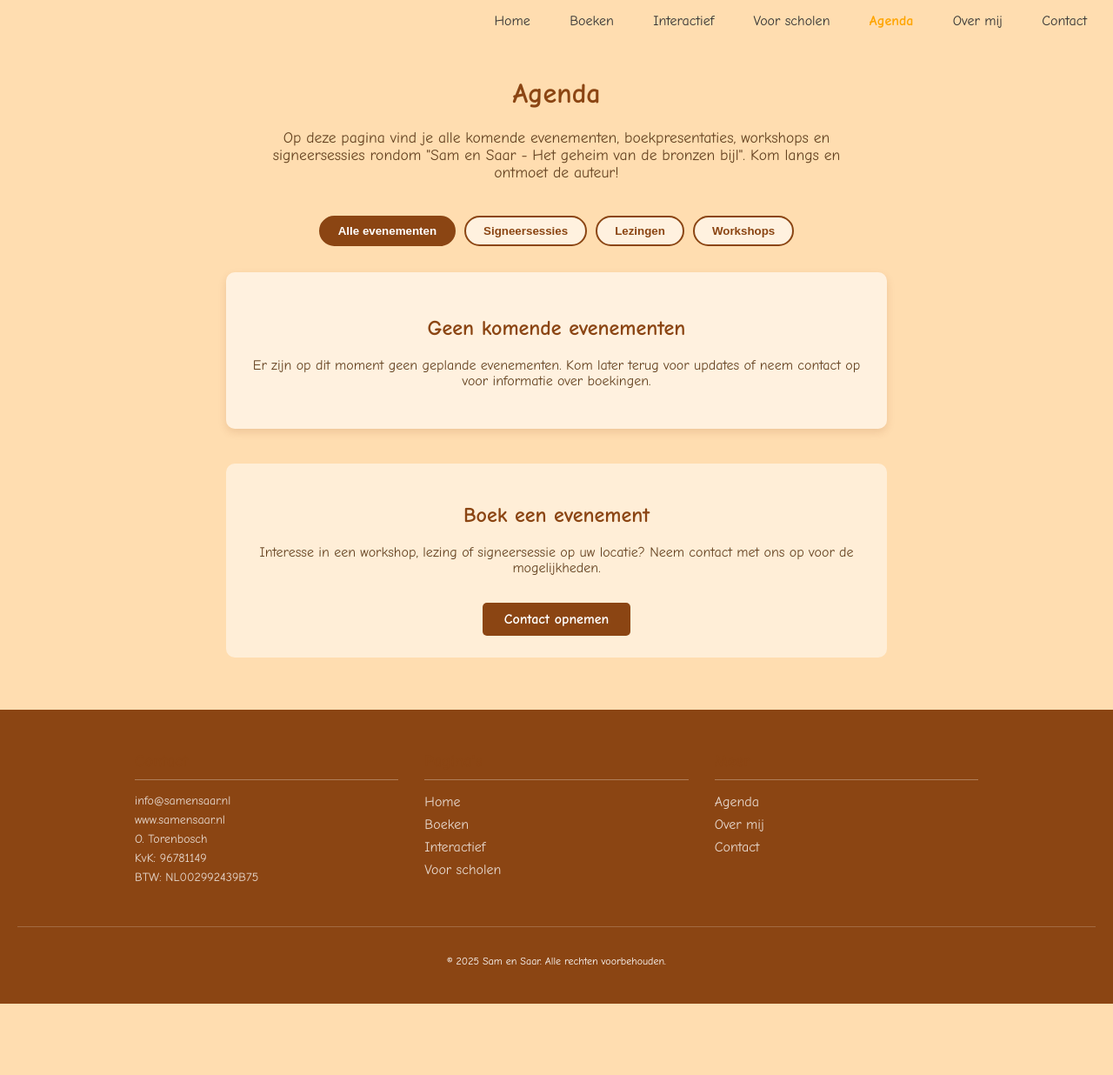
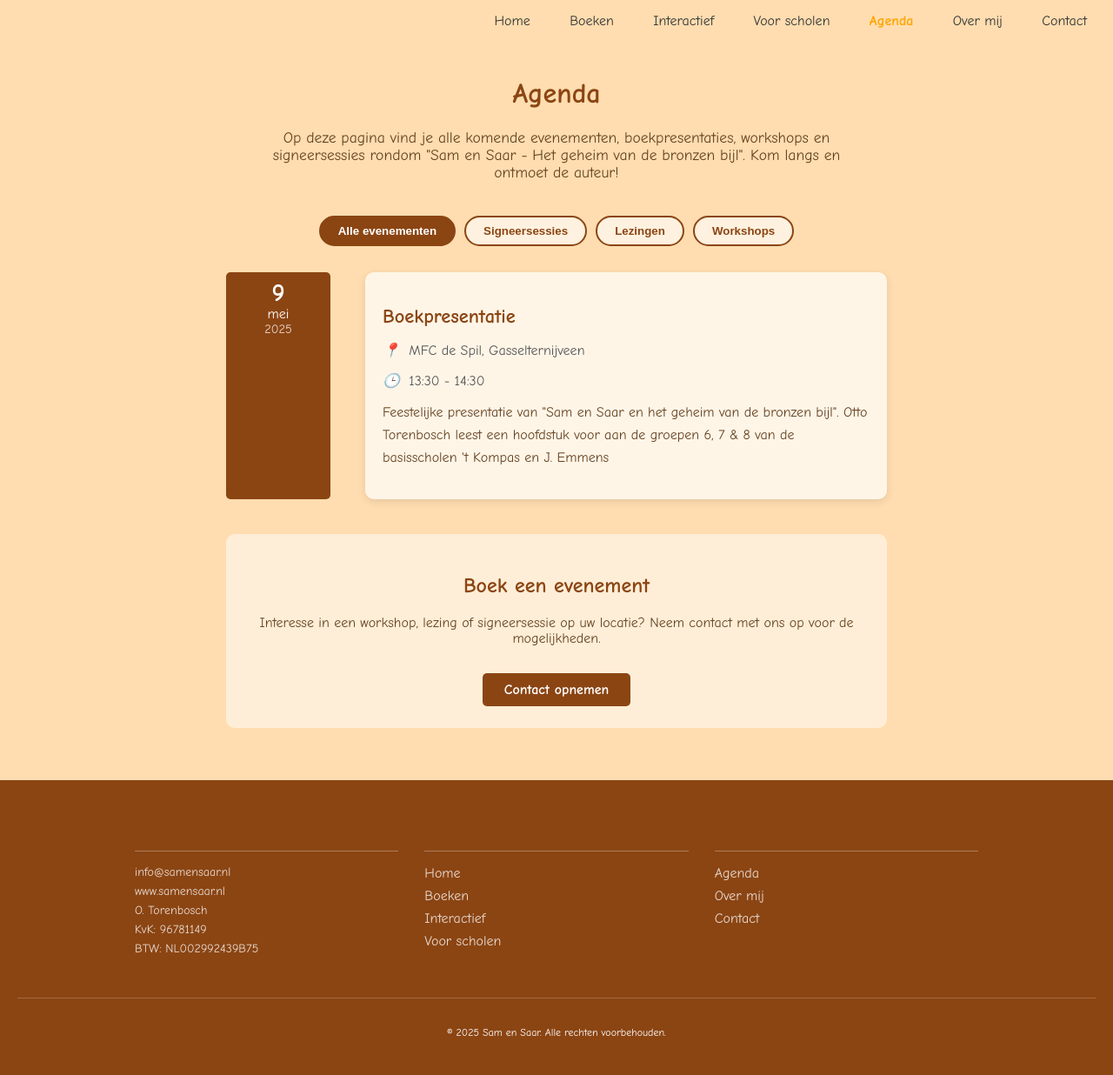
Before and after one commit to otorenbosch/samensaar.nl, a Jekyll site: the page built from agenda.html, in a window 1280 px wide. Shown: the whole page at 87% size. Built offline with Jekyll 4.4.1, drawn with Linux system fonts in a browser that asks for light colours; comment, search, counter and statistics services are not loaded; before the commit the page ends 1154 px from its top, so only the background shows below that.

Commit message:
Update nieuw events

```diff
--- a/_data/events.json
+++ b/_data/events.json
@@ -5,11 +5,11 @@
     "start_time": "13:30",
     "end_time": "14:30",
     "location": "MFC de Spil, Gasselternijveen",
-    "description": "Feestelijke presentatie van \"Sam en Saar en het geheim van de bronzen bijl\". Otto Torenbosch leest een hoofdstuk voor aan de groepen 7 & 8 van de basisscholen 't Kompas en J. Emmens",
-    "type": "signeersessie",
+    "description": "Feestelijke presentatie van \"Sam en Saar en het geheim van de bronzen bijl\". Otto Torenbosch leest een hoofdstuk voor aan de groepen 6, 7 & 8 van de basisscholen 't Kompas en J. Emmens",
+    "type": "lezing",
     "url": "#",
     "registration_url": "#",
-    "visible": false
+    "visible": true
   },
   {
     "title": "Workshop - Zoeken met een metaaldetector",
```
